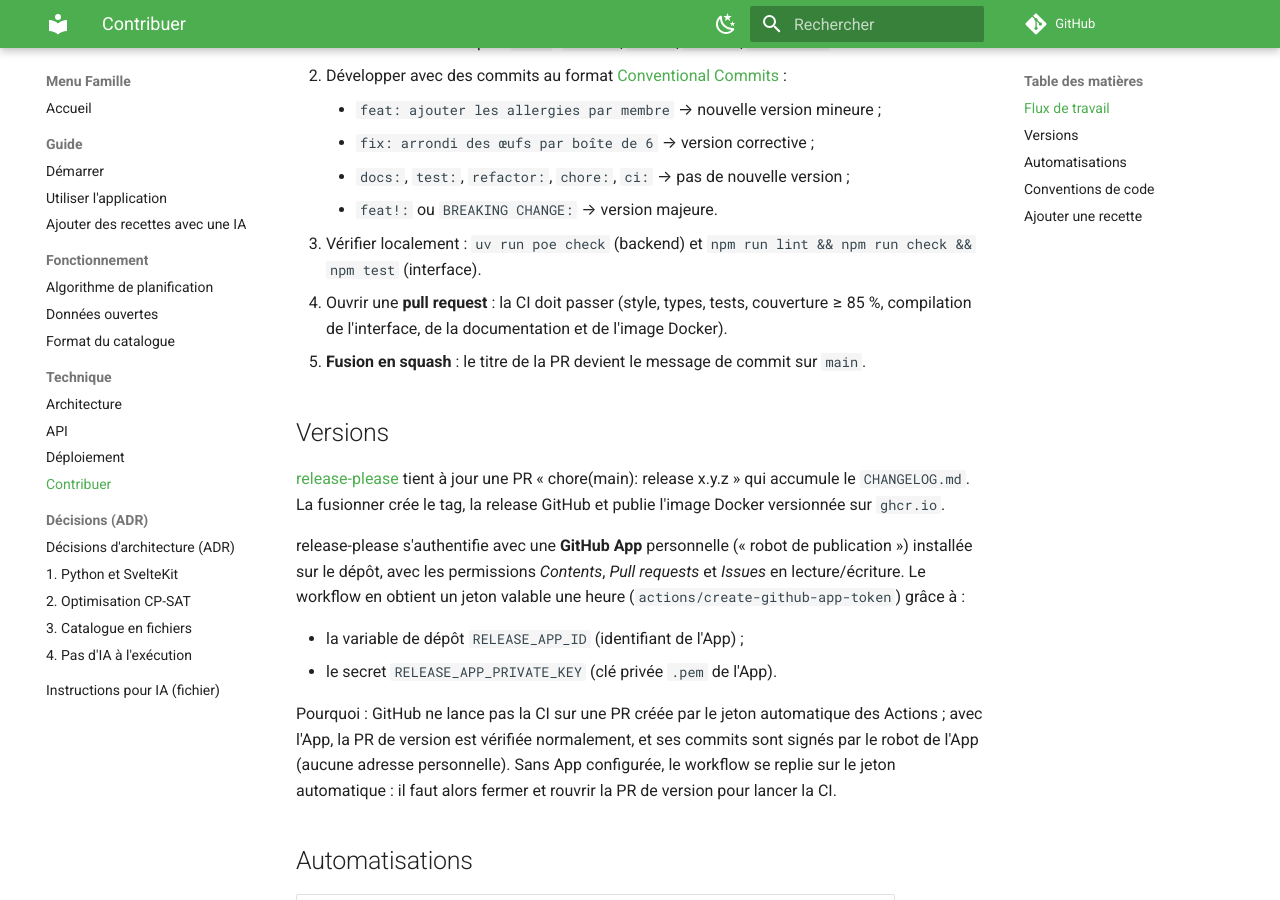
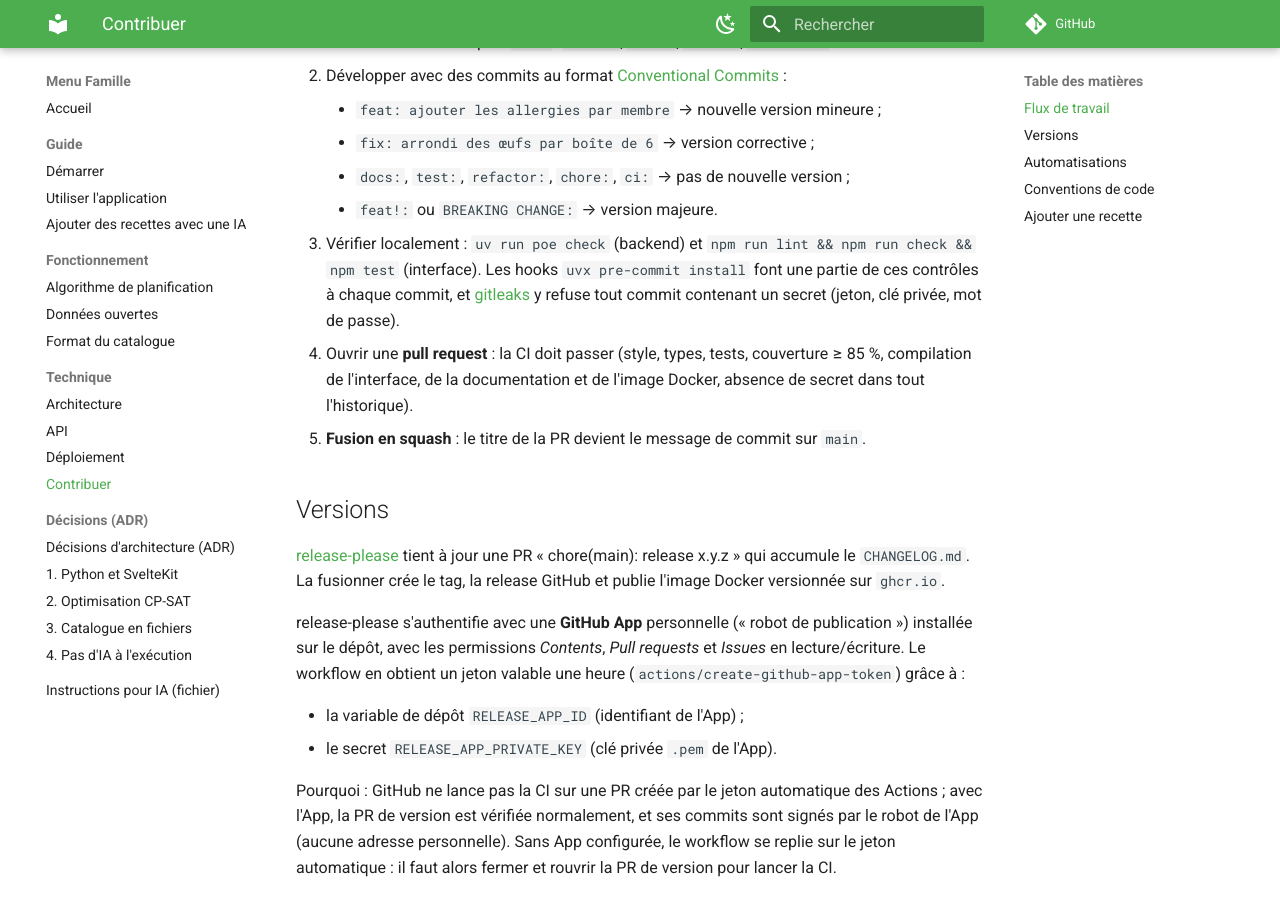
Before and after one commit to Skitourer/familly_meals_planner, an MkDocs documentation site: the page built from docs/contribuer.md, in a window 1280 px wide and 900 px high, scrolled down 501 px. Built offline with MkDocs 1.6.1 and Material for MkDocs 9.7.7, drawn with Linux system fonts in a browser that asks for light colours; comment, search, counter and statistics services are not loaded.

Commit message:
ci: détection de secrets avec gitleaks (pre-commit et CI) (#27)
## Pourquoi

Un secret commité par erreur (jeton GitHub, clé privée `.pem`, mot de
passe) est récupéré par des robots en quelques minutes sur un dépôt
public, et reste dans l'historique même après suppression. Décidé en
rédigeant AGENTS.md (règles de confidentialité).

## Changements

- **pre-commit** : hook `gitleaks` v8.30.1, qui refuse le commit si un
secret est détecté.
- **CI** : nouveau job « Secrets (gitleaks) » qui analyse tout
l'historique (`fetch-depth: 0`). Binaire officiel téléchargé, la même
commande fonctionnerait sur GitLab.
- **Documentation** : `docs/contribuer.md` et `SECURITY.md`.

La *push protection* et le *secret scanning* de GitHub sont déjà actifs
sur le dépôt.

## Vérifications

- `gitleaks git .` sur tout l'historique local : 27 commits, aucune
fuite.
- Le hook passe sur tout le dépôt et bloque bien un faux jeton `ghp_…`
(règle `github-pat`).

## À tester

Rien côté application. Le job n'est pas encore une vérification
obligatoire de la protection de `main` : à ajouter si souhaité.

🤖 Generated with [Claude Code](https://claude.com/claude-code)

Co-authored-by: Claude Opus 5.5 <noreply@anthropic.com>

```diff
--- a/.pre-commit-config.yaml
+++ b/.pre-commit-config.yaml
@@ -1,5 +1,9 @@
 # Contrôles locaux avant chaque commit (facultatif) : `uvx pre-commit install`
 repos:
+  - repo: https://github.com/gitleaks/gitleaks
+    rev: v8.30.1
+    hooks:
+      - id: gitleaks # refuse le commit si un secret (jeton, clé privée…) est détecté
   - repo: https://github.com/astral-sh/ruff-pre-commit
     rev: v0.17.6
     hooks:
--- a/docs/contribuer.md
+++ b/docs/contribuer.md
@@ -25,9 +25,13 @@ gitGraph
     - `docs:`, `test:`, `refactor:`, `chore:`, `ci:` → pas de nouvelle version ;
     - `feat!:` ou `BREAKING CHANGE:` → version majeure.
 3. Vérifier localement : `uv run poe check` (backend) et
-   `npm run lint && npm run check && npm test` (interface).
+   `npm run lint && npm run check && npm test` (interface). Les hooks
+   `uvx pre-commit install` font une partie de ces contrôles à chaque commit, et
+   [gitleaks](https://github.com/gitleaks/gitleaks) y refuse tout commit contenant un
+   secret (jeton, clé privée, mot de passe).
 4. Ouvrir une **pull request** : la CI doit passer (style, types, tests, couverture ≥ 85 %,
-   compilation de l'interface, de la documentation et de l'image Docker).
+   compilation de l'interface, de la documentation et de l'image Docker, absence de
+   secret dans tout l'historique).
 5. **Fusion en squash** : le titre de la PR devient le message de commit sur `main`.
 
 ## Versions
```
Also changed, not shown: SECURITY.md (+3 -0 lines), 1 other file.
